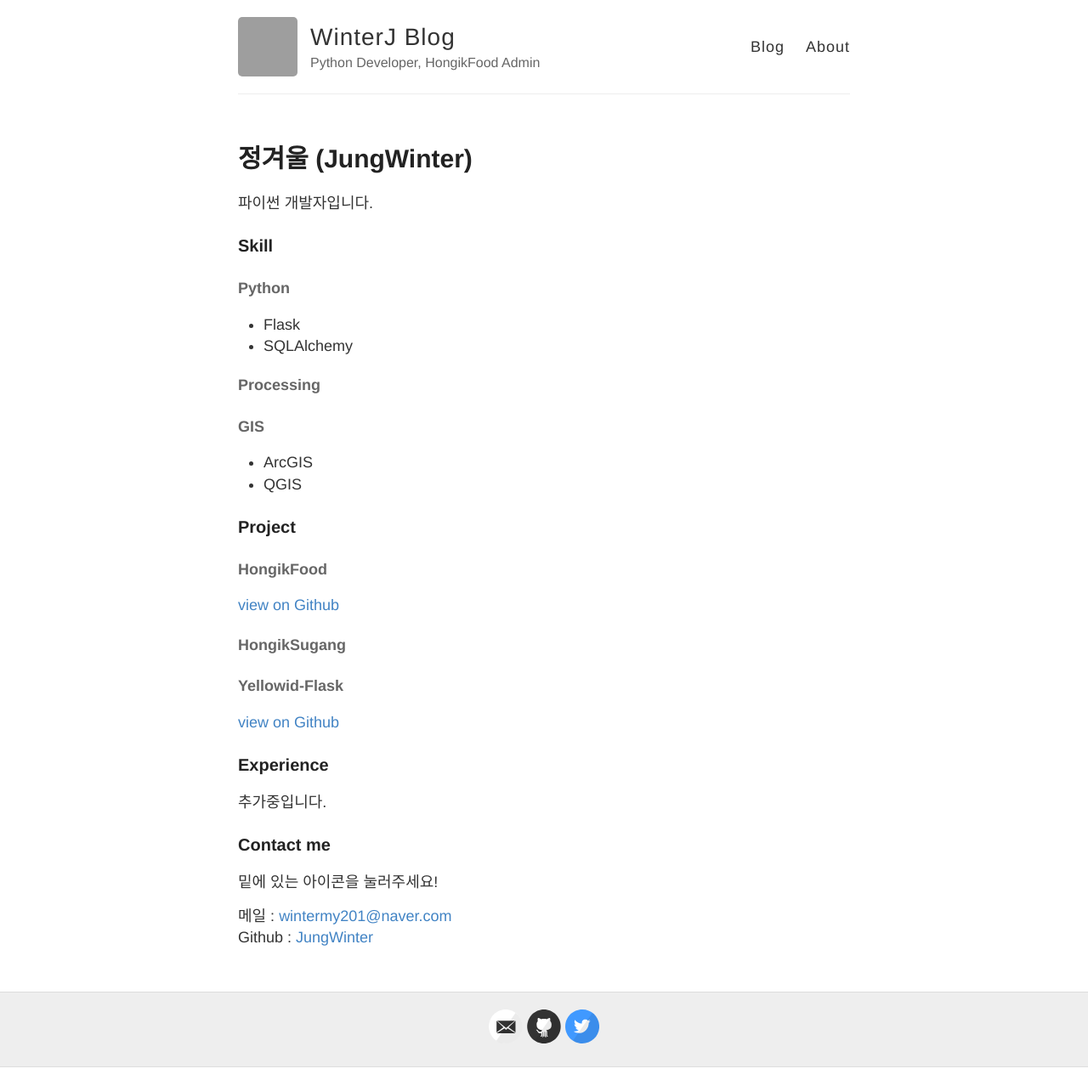
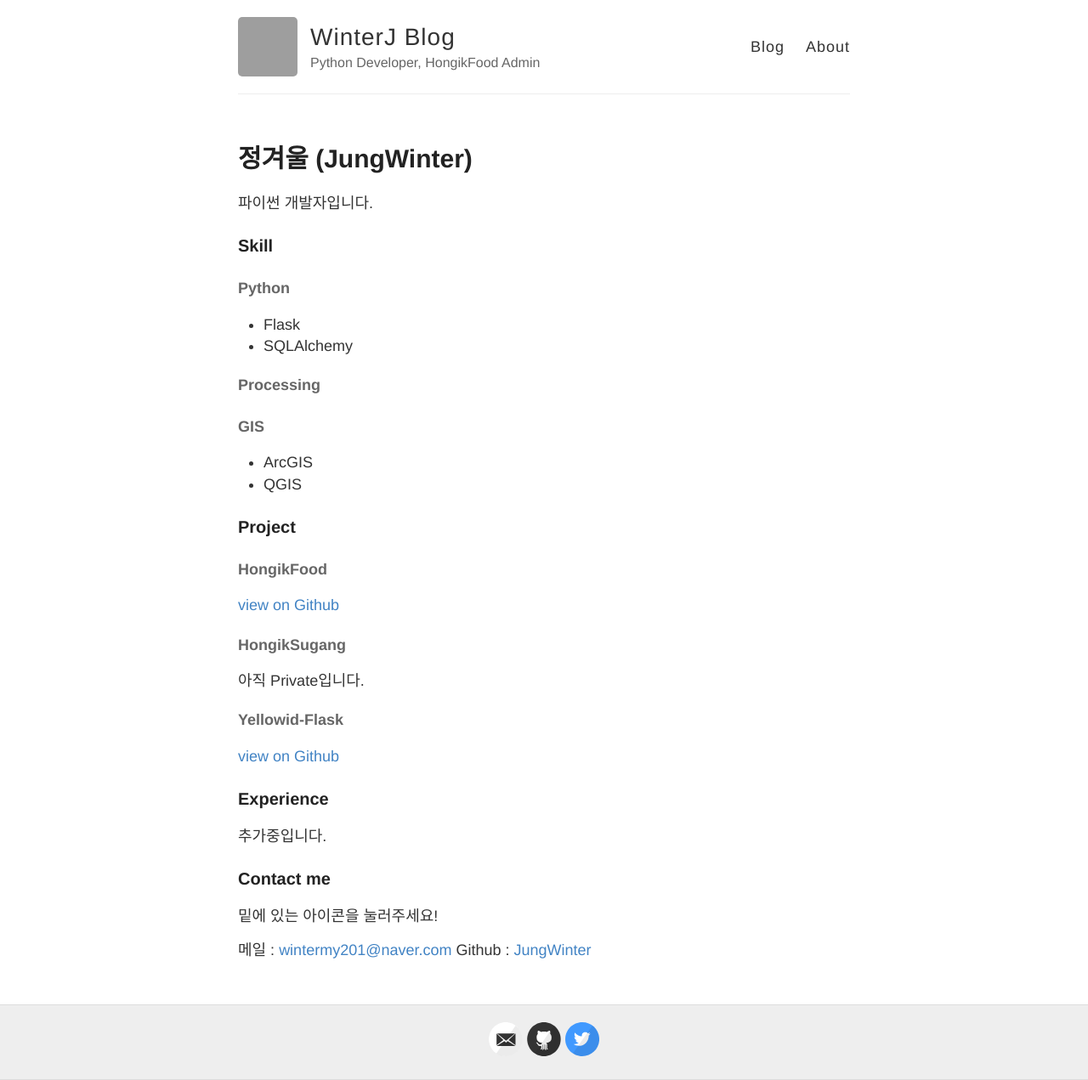
Before and after one commit to winterjung/JungWinter.github.io, a Jekyll site: the page built from about.md, in a window 1280 px wide. Shown: the whole page at 85% size. Built offline with Jekyll 4.4.1, drawn with Linux system fonts in a browser that asks for light colours; grey boxes are pictures that could not be loaded.

Commit message:
Profile 업데이트

```diff
--- a/about.md
+++ b/about.md
@@ -7,6 +7,7 @@
 파이썬 개발자입니다.
 
 ### Skill
+
 #### Python
 - Flask
 - SQLAlchemy
@@ -18,10 +19,12 @@
 - QGIS
 
 ### Project
+
 #### HongikFood
 [view on Github](https://github.com/JungWinter/HongikFood)
 
 #### HongikSugang
+아직 Private입니다.
 
 #### Yellowid-Flask
 [view on Github](https://github.com/JungWinter/yellowid-flask)
```
